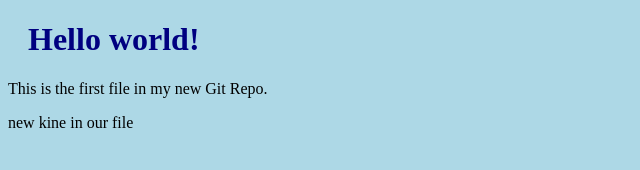
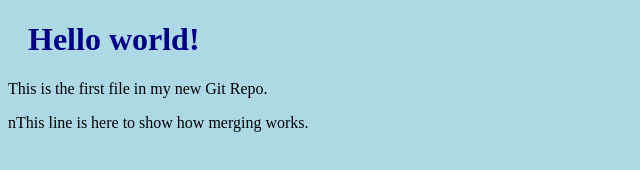
Before and after one commit to ShivaniTapke/hello-world, a plain HTML site: page index.html in a window 1280 px wide. Shown: the whole page, without its empty margins (0-640 px from the left). Drawn offline with Linux system fonts and the light colour scheme.

Commit message:
Modified

```diff
--- a/index.html
+++ b/index.html
@@ -8,6 +8,6 @@
 
 <h1>Hello world!</h1>
 <p>This is the first file in my new Git Repo.</p>
-<p>new kine in our file</p>
+<p>nThis line is here to show how merging works.</p>
 </body>
 </html>
```
